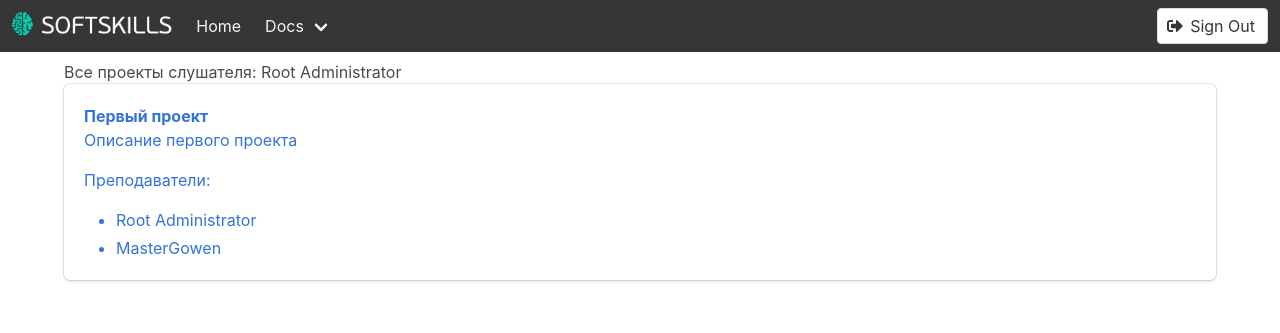
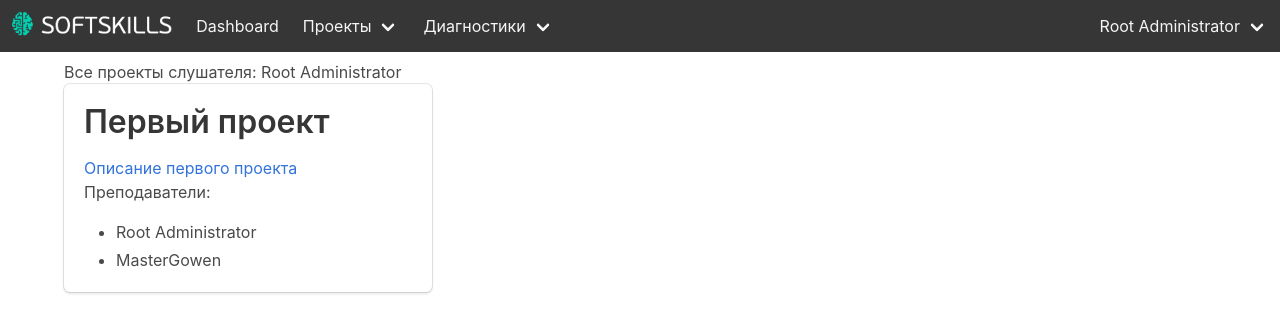
Before and after one commit to MasterGowen/etool, a Django app: page /dashboard/ in a window 1280 px wide. Shown: the top 333 px of the page. Run offline with Django 3.2, Linux system fonts and the light colour scheme; a user stored in the database is signed in; data comes from the database, SQL or seed files in the repository; both versions use the stored data as it was after the commit; some libraries are stand-ins or nearby versions.

Commit message:
дизайн по мелочи

```diff
--- a/apps/core/views.py
+++ b/apps/core/views.py
@@ -7,6 +7,10 @@ from .models import Project, Person
 def index(request):
     context = dict()
     context["published_projects"] = Project.objects.filter(status="p")
+    if request.user.is_authenticated:
+        context["person"] = Person.objects.get(user=request.user)
+    else:
+        context["person"] = None
     return render(request, "index.html", context)
 
 
--- a/templates/base.html
+++ b/templates/base.html
@@ -3,19 +3,17 @@
 <html>
 <head>
     <title>{% block head_title %}{% endblock %}</title>
-
     <link rel="stylesheet" href="{% static "css/bulma.min.css" %}"/>
     <link rel="stylesheet" href="{% static "css/bulma-extensions.min.css" %}"/>
     <link rel="stylesheet" href="{% static "css/app.css" %}"/>
     <script src="{% static "js/jquery.min.js" %}"></script>
     <script defer src="https://use.fontawesome.com/releases/v5.1.0/js/all.js"></script>
-
     {% block extra_head %}{% endblock %}
 </head>
 <body>
 <nav class="navbar is-transparent is-dark">
     <div class="navbar-brand">
-        <a class="navbar-item" href="https://bulma.io">
+        <a class="navbar-item" href="/">
             <img src="{% static "img/logo.png" %}" alt="Softskills: раскачай себя по полной">
         </a>
         <div class="navbar-burger burger" data-target="navbar">
@@ -24,45 +22,68 @@
             <span></span>
         </div>
     </div>
+
     <div id="navbar" class="navbar-menu">
+        {% if user.is_authenticated %}
         <div class="navbar-start">
-            <a class="navbar-item" href="https://bulma.io/">
-                Home
+            <a class="navbar-item" href="/dashboard/">
+                Dashboard
             </a>
+            {% if person.is_full %}
             <div class="navbar-item has-dropdown is-hoverable">
-                <a class="navbar-link" href="/documentation/overview/start/">
-                    Docs
+                <a class="navbar-link" href="/projects/">
+                    Проекты
+                </a>
+                {% for project in person.get_person_projects %}
+                    <div class="navbar-dropdown is-boxed">
+                        <a class="navbar-item" href="/projects/{{project.id}}/">
+                            {{ project.title }}
+                        </a>
+                    </div>
+                {% endfor %}
+            </div>
+            <div class="navbar-item has-dropdown is-hoverable">
+                <a class="navbar-link" href="/projects/">
+                    Диагностики
                 </a>
                 <div class="navbar-dropdown is-boxed">
                     <a class="navbar-item" href="/documentation/overview/start/">
-                        Overview
+                        Диагностика 1
                     </a>
-                    <a class="navbar-item" href="https://bulma.io/documentation/modifiers/syntax/">
-                        Modifiers
-                    </a>
-                    <a class="navbar-item" href="https://bulma.io/documentation/columns/basics/">
-                        Columns
-                    </a>
-                    <a class="navbar-item" href="https://bulma.io/documentation/layout/container/">
-                        Layout
-                    </a>
-                    <a class="navbar-item" href="https://bulma.io/documentation/form/general/">
-                        Form
-                    </a>
-                    <hr class="navbar-divider">
-                    <a class="navbar-item" href="https://bulma.io/documentation/elements/box/">
-                        Elements
-                    </a>
-                    <a class="navbar-item is-active" href="https://bulma.io/documentation/components/breadcrumb/">
-                        Components
+                     <a class="navbar-item" href="/documentation/overview/start/">
+                        Диагностика 1
                     </a>
                 </div>
             </div>
+            {% endif %}
         </div>
+        {% endif %}
         <div class="navbar-end">
+            {% if user.is_authenticated %}
+                {% if person.is_full %}
+                    <div class="navbar-item has-dropdown is-hoverable">
+                        <a class="navbar-link" href="/person/">
+                            {{ person }}
+                        </a>
+                        <div class="navbar-dropdown is-boxed">
+                            <a class="navbar-item" href="/person/">
+                                Диагностика 1
+                            </a>
+                            <a class="navbar-item" href="/person/">
+                                Диагностика 1
+                            </a>
+                            <hr class="navbar-divider">
+                            <a class="navbar-item" href="{% url 'account_logout' %}">
+                                <span class="icon">
+                                    <i class="fas fa-sign-out-alt"></i>
+                                </span>
+                                <span>Sign Out</span>
+                            </a>
+                        </div>
+                    </div>
+                {% else %}
                     <div class="navbar-item">
                         <div class="field is-grouped">
-                    {% if user.is_authenticated %}
                             <p class="control">
                                 <a class="button" href="{% url 'account_logout' %}">
                                 <span class="icon">
@@ -71,7 +92,12 @@
                                 <span>Sign Out</span>
                                 </a>
                             </p>
+                        </div>
+                    </div>
+                {% endif %}
             {% else %}
+                <div class="navbar-item">
+                    <div class="field is-grouped">
                         <p class="control">
                             <a class="button" href="{% url 'account_signup' %}">
                                 <span class="icon">
@@ -88,9 +114,9 @@
                                 <span>Sign In</span>
                             </a>
                         </p>
-                    {% endif %}
                     </div>
                 </div>
+            {% endif %}
         </div>
     </div>
 </nav>
--- a/templates/dashboard.html
+++ b/templates/dashboard.html
@@ -1,9 +1,14 @@
 {% extends "base.html" %}
-
 {% block content %}
 Все проекты слушателя:
 {{ person }}
+
+    <div class="columns">
 {% for project in person.get_person_projects %}
+    <div class="column">
 {% include "project_inline.html" %}
+    </div>
 {% endfor %}
+        <div class="column"></div><div class="column"></div>
+    </div>
 {% endblock %}
--- a/templates/project.html
+++ b/templates/project.html
@@ -1,8 +1,6 @@
 {% extends "base.html" %}
 
 {% block content %}
-<article class="media">
-    <div class="media-content">
         <div class="content">
             <h1>{{project.title}}</h1>
             <p>{{project.description | safe}}</p>
@@ -11,6 +9,4 @@
             {% endfor %}
 
         </div>
-    </div>
-</article>
 {% endblock %}
--- a/templates/project_inline.html
+++ b/templates/project_inline.html
@@ -1,13 +1,9 @@
 <div class="box">
-    <article class="media">
-        <div class="media-content">
     <div class="content">
-                <a href="/projects/{{project.id}}/">
-                    <p>
-                        <strong>{{project.title}}</strong>
-                        <br>
-                        {{project.description | safe}}
-                    </p>
+        <a href="/projects/{{ project.id }}/">
+            <h1>{{ project.title }}</h1>
+            <p>{{ project.description | safe }}</p>
+        </a>
         <div class="staff">
             <p>Преподаватели:</p>
             <ul>
@@ -16,8 +12,5 @@
                 {% endfor %}
             </ul>
         </div>
-                </a>
     </div>
 </div>
-    </article>
-</div>
```
Also changed, not shown: db.sqlite3. Lines whose indentation alone changed are shown as unchanged.
